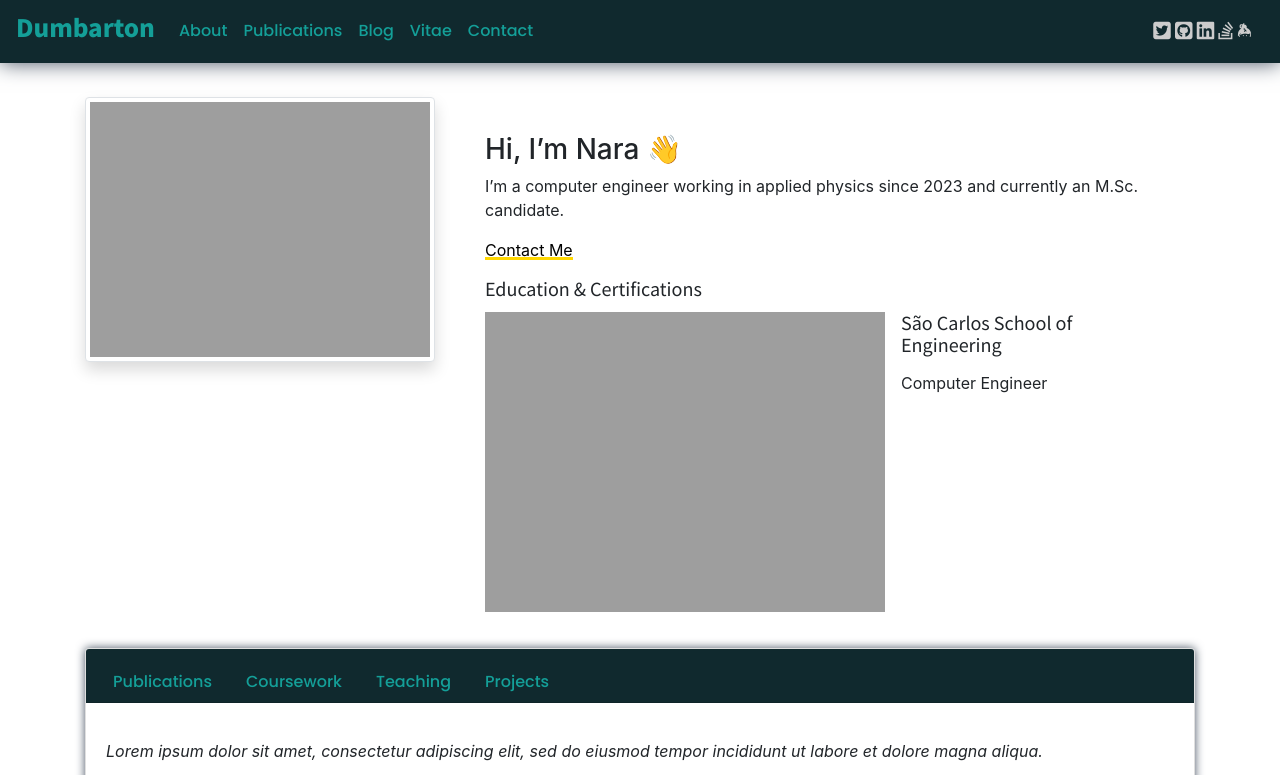
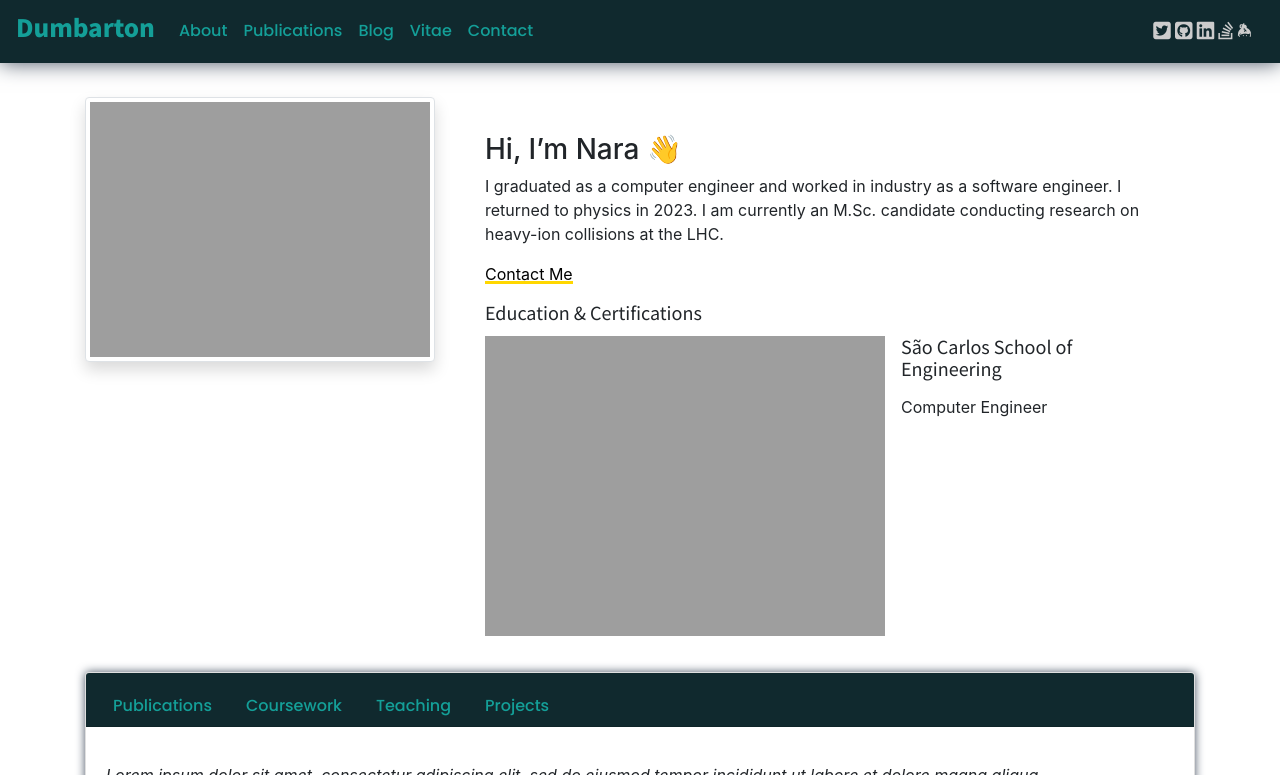
Before and after one commit to naavilam/naavilam.github.io, a Jekyll site: the page built from index.md, in a window 1280 px wide, cut to the strip 0-775 px from the top of the page. Built offline with Jekyll 4.4.1, drawn with Linux system fonts in a browser that asks for light colours; nearby versions of some CDN libraries; comment, search, counter and statistics services are not loaded; our own code applies the rules of GitHub Pages for plain Markdown files.

Commit message:
Update files

```diff
--- a/index.md
+++ b/index.md
@@ -4,7 +4,7 @@ title:
 date: 2020-11-20
 ---
 ### Hi, I'm Nara 👋
-I'm a computer engineer working in applied physics since 2023 and currently an M.Sc. candidate.
+I graduated as a computer engineer and worked in industry as a software engineer. I returned to physics in 2023. I am currently an M.Sc. candidate conducting research on heavy-ion collisions at the LHC.
 
 <!-- Dumbarton is a Jekyll Theme developed by [Tyler Butler](https://github.com/tcbutler320). The theme is designed for academics and features a simple home page with an about me section and an interactive highlights section to describe publications, coursework, courses taught, and projects. You can checkout the project on [Github](https://github.com/tcbutler320/Jekyll-Theme-Dumbarton), feel free to make contributions and feature requests and don't forget to give it a star. -->
 
```
